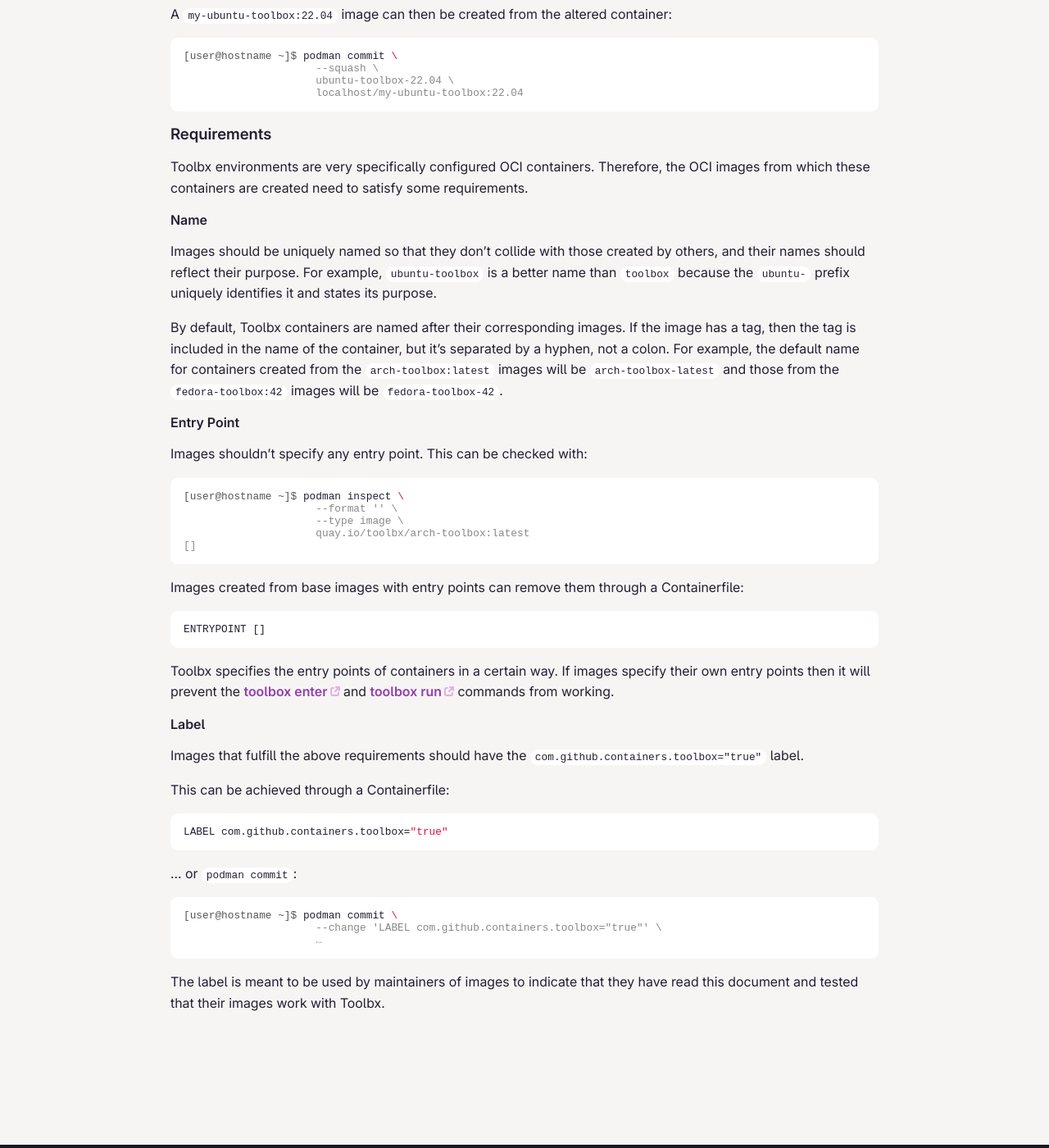
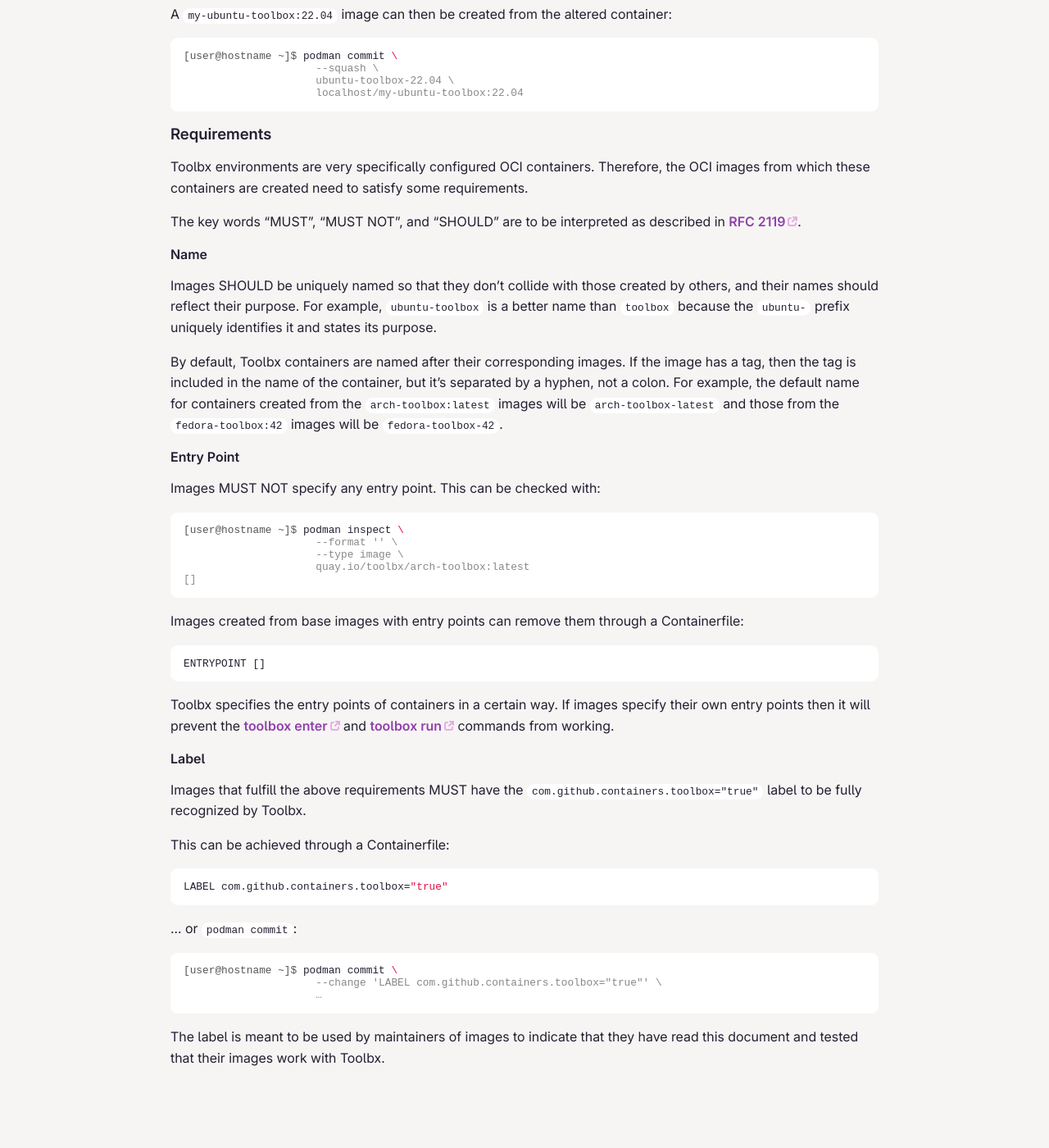
Before and after one commit to containers/containertoolbx.org, a Jekyll site: the page built from doc.md, in a window 1280 px wide and 1400 px high, scrolled down 3654 px. Shown: the whole window at 82% size. Built offline with Jekyll 4.4.1, drawn with Linux system fonts in a browser that asks for light colours; some of the changed text lies outside the part shown.

Commit message:
Use key words defined by RFC 2119 for image requirements
See:
https://datatracker.ietf.org/doc/html/rfc2119

https://github.com/containers/toolbox/issues/1606

````diff
--- a/doc.md
+++ b/doc.md
@@ -63,7 +63,7 @@
 
 **Toolbx** has built-in support for images corresponding to different operating system [distributions](/distros). It's also possible to create custom Toolbx images, and use them with the `image` [command line](https://github.com/containers/toolbox/blob/main/doc/toolbox-create.1.md) and [configuration file](https://github.com/containers/toolbox/blob/main/doc/toolbox.conf.5.md) options.
 
-All Toolbx images should satisfy the requirements listed below.
+All Toolbx images need to satisfy the requirements listed below.
 
 ### From a Containerfile
 
@@ -130,15 +130,17 @@
 
 Toolbx environments are very specifically configured OCI containers. Therefore, the OCI images from which these containers are created need to satisfy some requirements.
 
+The key words "MUST", "MUST NOT", and "SHOULD" are to be interpreted as described in [RFC 2119](https://datatracker.ietf.org/doc/html/rfc2119).
+
 #### Name
 
-Images should be uniquely named so that they don't collide with those created by others, and their names should reflect their purpose. For example, `ubuntu-toolbox` is a better name than `toolbox` because the `ubuntu-` prefix uniquely identifies it and states its purpose.
+Images SHOULD be uniquely named so that they don't collide with those created by others, and their names should reflect their purpose. For example, `ubuntu-toolbox` is a better name than `toolbox` because the `ubuntu-` prefix uniquely identifies it and states its purpose.
 
 By default, Toolbx containers are named after their corresponding images. If the image has a tag, then the tag is included in the name of the container, but it's separated by a hyphen, not a colon. For example, the default name for containers created from the `arch-toolbox:latest` images will be `arch-toolbox-latest` and those from the `fedora-toolbox:{{ page.fedora-version }}` images will be `fedora-toolbox-{{ page.fedora-version }}`.
 
 #### Entry Point
 
-Images shouldn't specify any entry point. This can be checked with:
+Images MUST NOT specify any entry point. This can be checked with:
 ```console
 [user@hostname ~]$ podman inspect \
                      --format '{{ .Config.Entrypoint }}' \
@@ -156,7 +158,7 @@
 
 #### Label
 
-Images that fulfill the above requirements should have the `com.github.containers.toolbox="true"` label.
+Images that fulfill the above requirements MUST have the `com.github.containers.toolbox="true"` label to be fully recognized by Toolbx.
 
 This can be achieved through a Containerfile:
 ```conf
````
